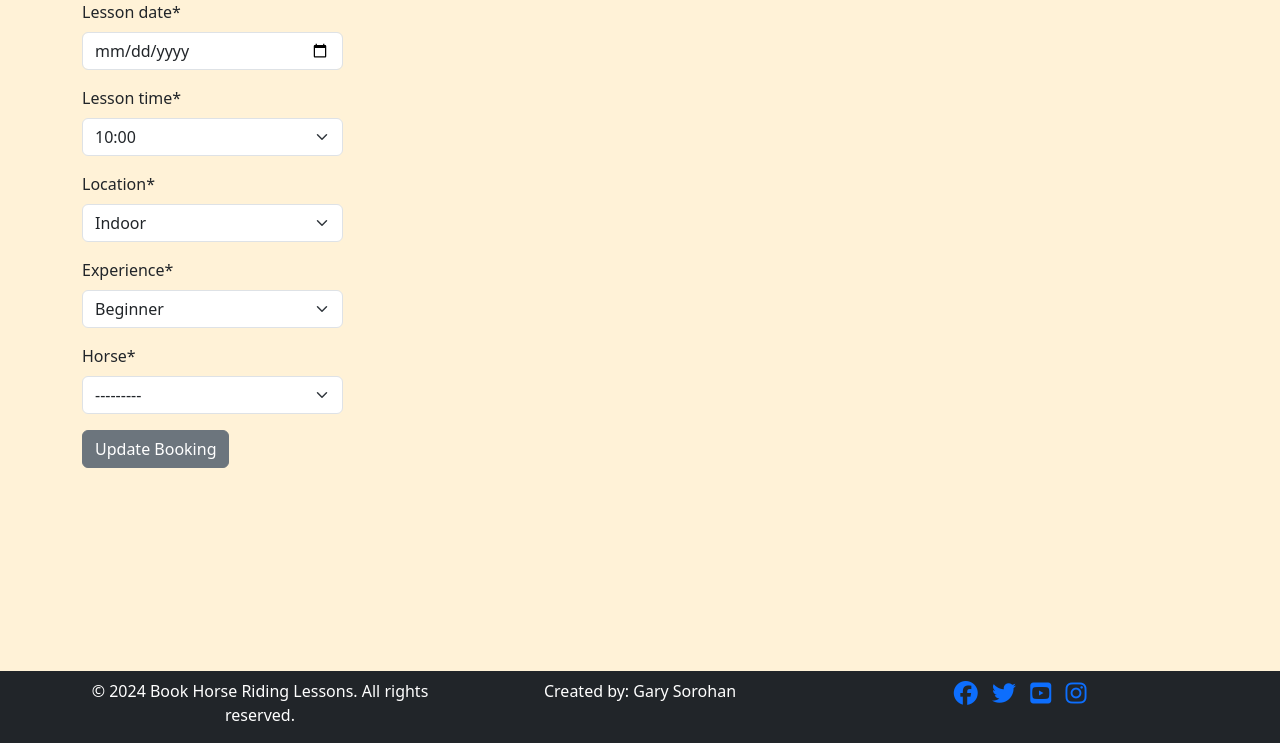
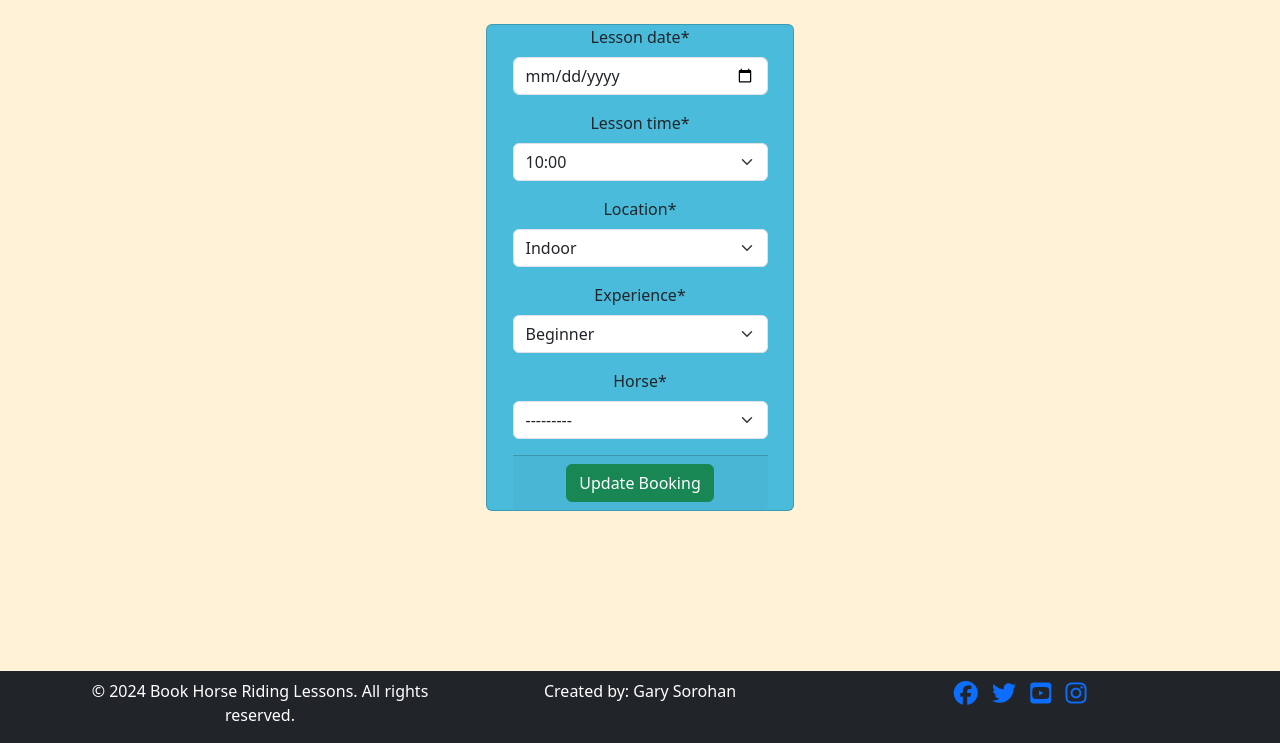
Before and after one commit to Soro82/book-horse-riding-lesson, a Django app: template templates/edit_booking.html in a window 1280 px wide. Shown: the part 57-800 px from the top of the page. Run offline with Django 4.2, Linux system fonts and the light colour scheme; the template is opened without the code that fills it: values that come from a table or form of the project are taken from there, others are empty; some libraries are stand-ins or nearby versions.

Commit message:
update form in edit booking page

```diff
--- a/templates/edit_booking.html
+++ b/templates/edit_booking.html
@@ -7,13 +7,19 @@
 
 <div class="container">
     <div class="row">
-        <div class="col-md-3">
-            <form method="post">
-                {{ form | crispy }}
-                {% csrf_token %}
-                <button class="btn btn-secondary"
-                  type="submit">Update Booking</button>
-            </form>
+        <div class="col-sm-6 offset-sm-3 col-lg-4 offset-lg-4">
+            <div class="card text-center">
+                <div class="col-md-10 offset-md-1">
+                    <form method="post">
+                        {{ form | crispy }}
+                        {% csrf_token %}
+                        <div class="card-footer">
+                            <button class="btn btn-success"
+                            type="submit">Update Booking</button>
+                        </div>
+                    </form>
+                </div>
+            </div>
         </div>
     </div>
 </div>
```
Also changed, not shown: 3 other files.
